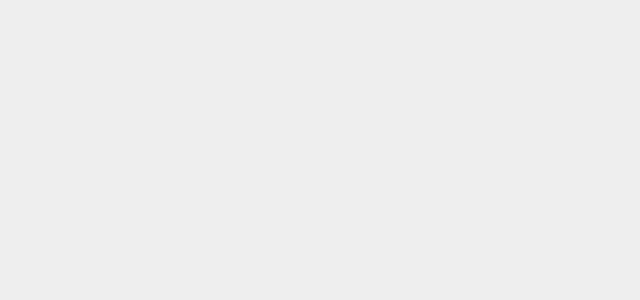
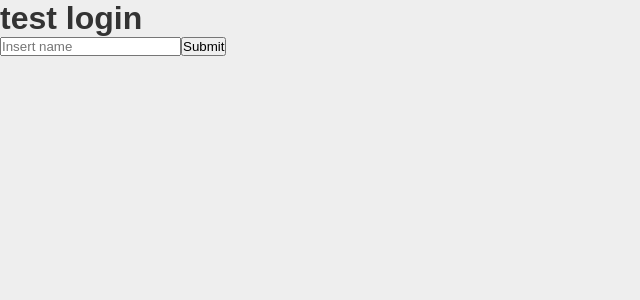
Before and after one commit to axelbriandip/pokedex, a React (Vite) app: page /#/ in a window 1280 px wide. Before the commit this address had no page. Shown: the top 300 px of the page, without its empty margins (0-640 px from the left). Built offline with nearby package versions, Linux system fonts and the light colour scheme.

Commit message:
entered username and shippingned to store done

```diff
--- a/index.html
+++ b/index.html
@@ -2,9 +2,9 @@
 <html lang="en">
   <head>
     <meta charset="UTF-8" />
-    <link rel="icon" type="image/svg+xml" href="/src/favicon.svg" />
+    <link href="./img/favicon.ico" rel="icon" type="image/x-icon" />
     <meta name="viewport" content="width=device-width, initial-scale=1.0" />
-    <title>Vite App</title>
+    <title>Pokedex App</title>
   </head>
   <body>
     <div id="root"></div>
--- a/src/App.jsx
+++ b/src/App.jsx
@@ -7,6 +7,10 @@ import { useSelector } from 'react-redux';
 import { useDispatch } from 'react-redux';
 // importando acciones del slice
 import { increment, setCounter } from './store/slices/counter.slice';
+// importando rutas protegidas
+import ProtectedRoutes from './components/ProtectedRoutes';
+// importando distintos componentes
+import Login from './components/Login';
 
 function App() {
   // para despachar acciones
@@ -31,9 +35,10 @@ function App() {
       <HashRouter>
         {/* nav */}
         <Routes>
-          {/* <Route path='' element={}/>
-          <Route path='' element={}/>
-          <Route path='' element={}/> */}
+          <Route path='/' element={<Login/>}/>
+          <Route element={<ProtectedRoutes/>}>
+            {/* rutas protegidas abajo */}
+          </Route>
         </Routes>
         {/* footer */}
       </HashRouter>
--- /dev/null
+++ b/src/components/Login.jsx
@@ -0,0 +1,29 @@
+import React, { useState } from 'react';
+import { useDispatch } from 'react-redux';
+import { setUserName } from '../store/slices/userName.slice';
+
+const Login = () => {
+    const [ userName_st, setUserName_st ] = useState('');
+    const dispatch = useDispatch();
+    const submit = e => {
+        e.preventDefault();
+        dispatch(setUserName(userName_st));
+    }
+
+    return (
+        <div>
+            <h1>test login</h1>
+            <form onSubmit={submit}>
+                <input
+                type="text"
+                placeholder='Insert name'
+                value={userName_st}
+                onChange={e => setUserName_st(e.target.value)}
+                />
+                <button>Submit</button>
+            </form>
+        </div>
+    );
+};
+
+export default Login;
--- /dev/null
+++ b/src/components/ProtectedRoutes.jsx
@@ -0,0 +1,16 @@
+import { Navigate, Outlet } from 'react-router-dom';
+
+const ProtectedRoutes = () => {
+
+    // Aquí va la condición. Puede ser una condición de cualquier tipo.
+    // Lo que importa es que valide si el usuario está loggeado o no
+    if(true){
+        return <Outlet />
+    } else {
+        return <Navigate to='/' />
+        // Aquí le debemos decir la ruta a la que queremos llevar
+        // al usuario si no está autenticado
+    }
+};
+
+export default ProtectedRoutes;
--- a/src/store/index.jsx
+++ b/src/store/index.jsx
@@ -1,10 +1,12 @@
 import { configureStore } from '@reduxjs/toolkit'
 import counterSlice from './slices/counter.slice'
+import userNameSlice from './slices/userName.slice'
 
 // esta es la store
 export default configureStore({
     reducer: {
         // estados gloables
-        counter: counterSlice
+        counter: counterSlice,
+        userName: userNameSlice
 	}
 })
--- /dev/null
+++ b/src/store/slices/userName.slice.jsx
@@ -0,0 +1,16 @@
+import { createSlice } from '@reduxjs/toolkit';
+
+// Cambiamos mySlice por el nombre de nuestro slice (usersSlice, toDosSlice...)
+export const userNameSlice = createSlice({
+    name: 'userName',
+    initialState: '',
+    reducers: {
+        setUserName: (state, action) => {
+            return action.payload // setear por parámetro
+        }
+    }
+})
+
+export const { setUserName } = userNameSlice.actions;
+
+export default userNameSlice.reducer;
```
Also changed, not shown: 1 other file (tests, documents, lock files or other folders).
